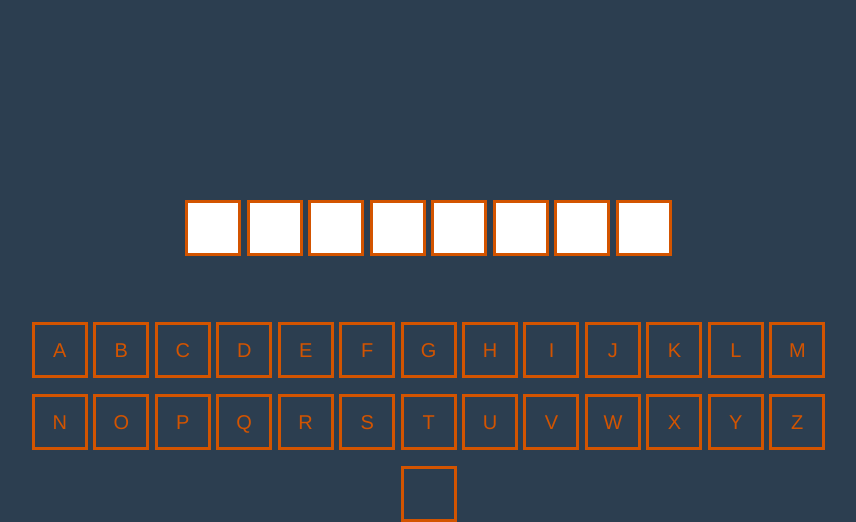
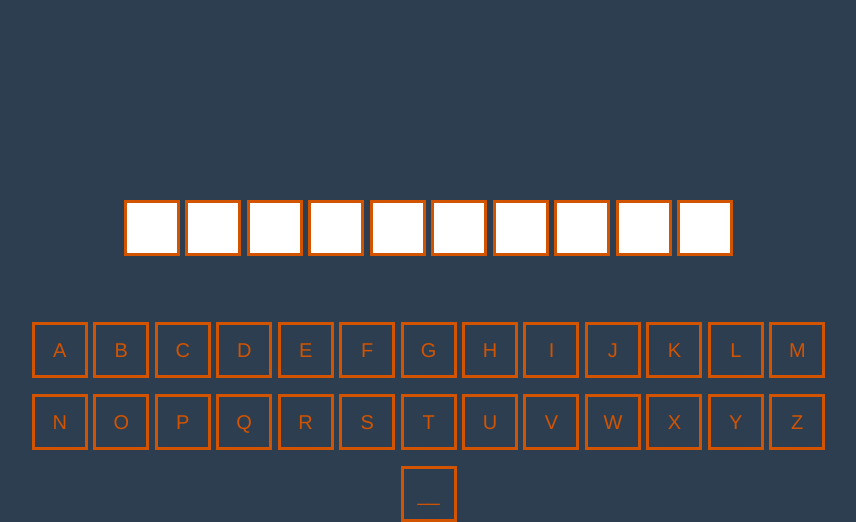
Before and after one commit to fhhopkinson/WDI_project1, a PHP site: page / in a window 1280 px wide. Shown: the part 301-823 px from the top of the page, without its empty margins (300-1156 px from the left). Run offline with PHP 8.4, Linux system fonts and the light colour scheme; some libraries are stand-ins or nearby versions.

Commit message:
changing the space bar so commiting

```diff
--- a/CSS/app.css
+++ b/CSS/app.css
@@ -57,7 +57,7 @@ text-align: center;
   margin-top: 0 px;
 }
 
-#  {
+#space1 {
   width: 50px;
   height: 50px;
   list-style: none;
--- a/home.html
+++ b/home.html
@@ -27,6 +27,8 @@
   <li class="squirrel" id="index6"></li>
   <li class="squirrel" id="index7"></li>
   <li class="squirrel" id="index8"></li>
+  <li class="squirrel" id="index9"></li>
+  <li class="squirrel" id="index10"></li>
 </ul>
 
 
@@ -63,7 +65,7 @@
 </ul>
 
 <ul class="space1">
-<li class="tile" id=" "> </li>
+<li class="tile" id=" ">__</li>
 </ul>
 
 
```
